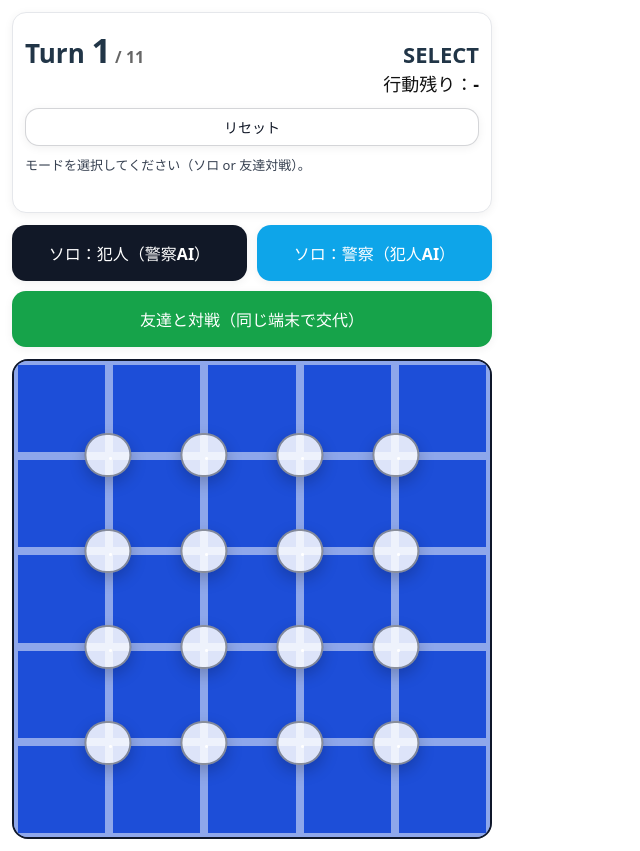
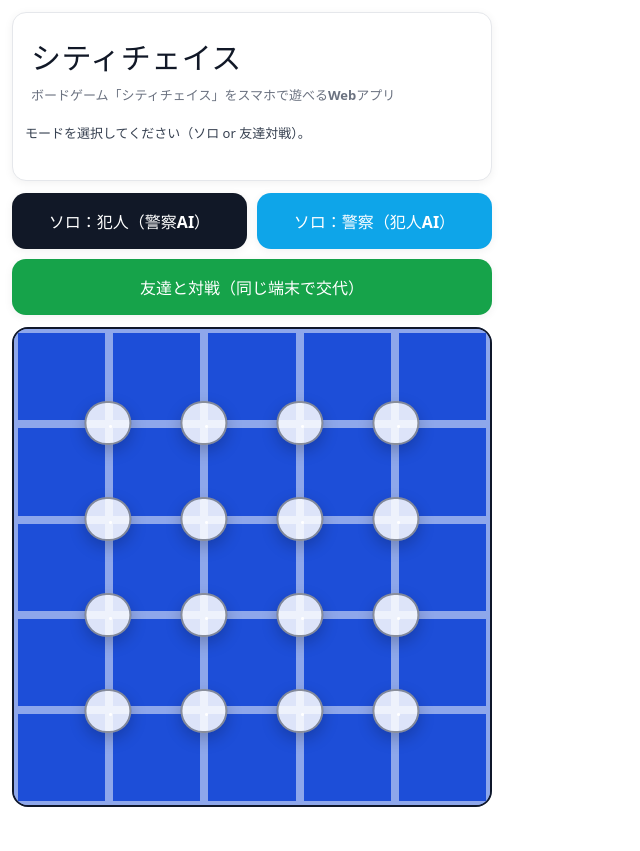
Before and after one commit to ykatoh1024-jpg/citychase-web, a React (Vite) app: page / in a window 1280 px wide. Shown: the whole page, without its empty margins (0-640 px from the left). After the commit the page ends 819 px from the top, so only its background shows below. Built offline with nearby package versions, Linux system fonts and the light colour scheme.

Commit message:
ui: show title on first screen and hide turn/reset

```diff
--- a/src/App.tsx
+++ b/src/App.tsx
@@ -1163,6 +1163,16 @@ export default function App() {
           boxShadow: "0 2px 10px rgba(0,0,0,0.06)",
         }}
       >
+        {/* ★最初の画面（ROLE_SELECT）は“タイトルだけ” */}
+        {state.phase === "ROLE_SELECT" ? (
+          <div style={{ padding: "10px 6px" }}>
+            <div style={{ fontSize: 30, fontWeight: 1000, letterSpacing: 0.5, color: "#111827" }}>シティチェイス</div>
+            <div style={{ marginTop: 6, fontSize: 13, fontWeight: 700, color: "#6b7280", lineHeight: 1.4 }}>
+              ボードゲーム「シティチェイス」をスマホで遊べるWebアプリ
+            </div>
+          </div>
+        ) : (
+          <>
             {state.phase === "END" && state.winner && (
               <div
                 style={{
@@ -1207,6 +1217,8 @@ export default function App() {
                 リセット
               </button>
             </div>
+          </>
+        )}
 
         <div
           style={{
@@ -1221,8 +1233,7 @@ export default function App() {
         >
           {state.phase === "ROLE_SELECT" && "モードを選択してください（ソロ or 友達対戦）。"}
           {state.phase === "POLICE_SETUP" && (state.mode === "PASS_PLAY" ? "友達対戦：警察がヘリを3機配置（交差点タップ）。" : "警察：ヘリを3機配置してください（交差点タップ）。")}
-          {state.phase === "POLICE_TURN" &&
-            (policeSearchMode ? "警察：捜索モード（周囲4ビルのどれか1つをタップ）" : "警察：移動モード（隣接交差点へ移動）")}
+          {state.phase === "POLICE_TURN" && (policeSearchMode ? "警察：捜索モード（周囲4ビルのどれか1つをタップ）" : "警察：移動モード（隣接交差点へ移動）")}
           {state.phase === "CRIMINAL_AI_MOVING" && "犯人AIが移動中…"}
           {state.phase === "CRIMINAL_HIDE" && "犯人：最初に隠れるビルをタップして決めてください。"}
           {state.phase === "POLICE_AI_TURN" && (state.policeAiThinking ? "警察AIが行動中（痕跡の時系列で推理中）…" : "警察AIのターン")}
```
Lines whose indentation alone changed are shown as unchanged.
